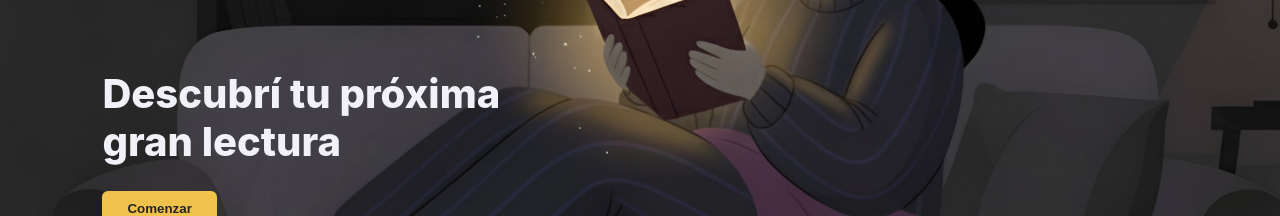
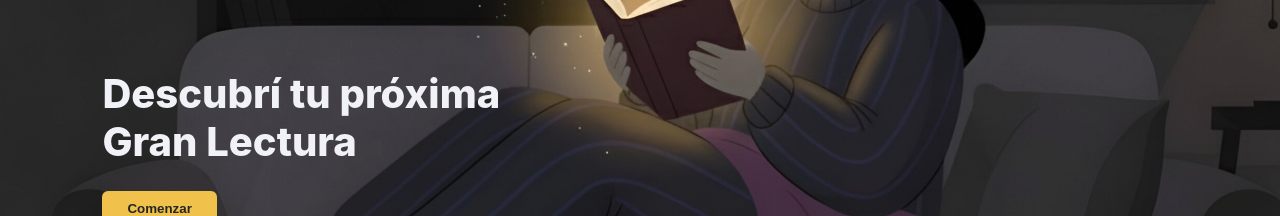
Before and after one commit to AlejoGuerraa/nextRead, a React (Vite) app in the folder nextReadPII/nextRead/client/: page /acceso in a window 1280 px wide. Shown: the part 347-563 px from the top of the page. Built offline with nearby package versions, Linux system fonts and the light colour scheme.

Commit message:
Cambios menores en 'Descubri tu proxima gran lectura'

```diff
--- a/nextReadPII/nextRead/client/src/pages/Acceso.jsx
+++ b/nextReadPII/nextRead/client/src/pages/Acceso.jsx
@@ -166,7 +166,7 @@ export default function Acceso() {
 
       <div className="contenedor-imagen-acceso">
         <div className="texto-superpuesto">
-          <h3 className="slogan-text">Descubrí tu próxima <br /> gran lectura</h3>
+          <h3 className="slogan-text">Descubrí tu próxima <br /> Gran Lectura</h3>
 
           <button className="btn-registro-pagina" onClick={() => setRegisterOpen(true)}>Comenzar</button>
 
```
